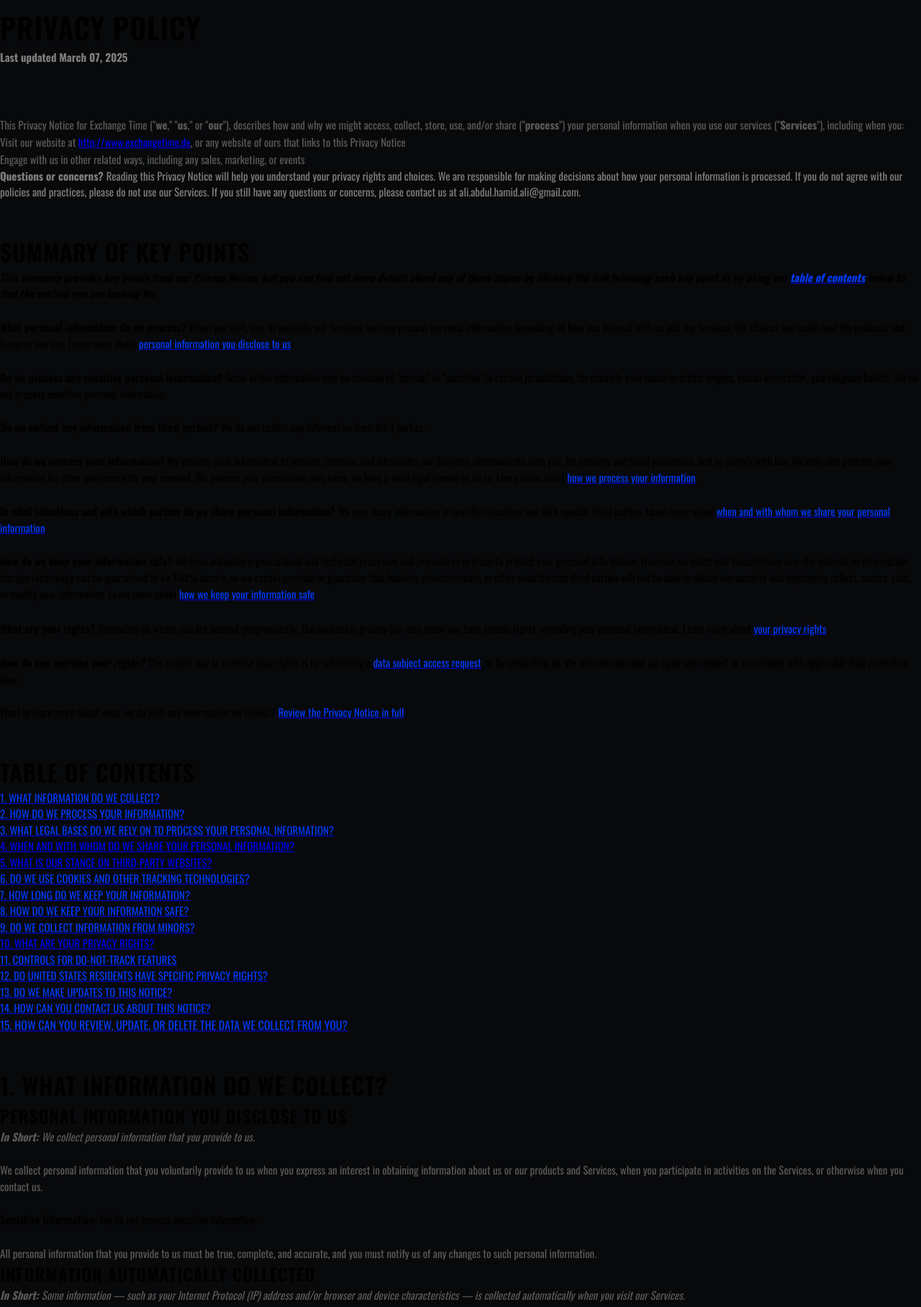
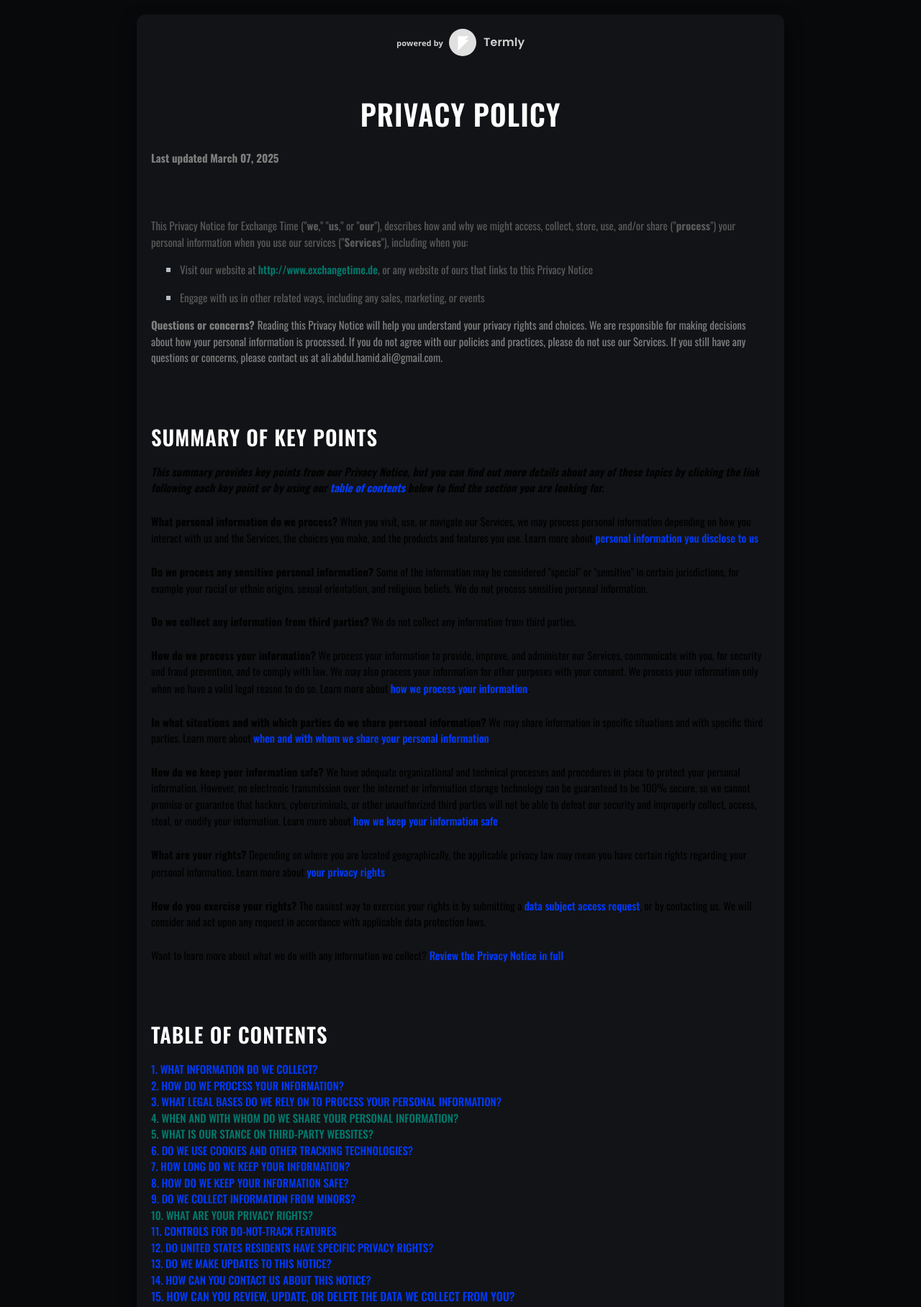
Before and after one commit to aliabdulhamida/Exchange-Time, a plain HTML site: page Privacy-Policy.html in a window 1280 px wide. Shown: the part 80-1896 px from the top of the page at 72% size. Drawn offline with nearby package versions, Linux system fonts and the light colour scheme.

Commit message:
Update style.css

```diff
--- a/style.css
+++ b/style.css
@@ -641,9 +641,111 @@
     background: var(--open);
 }
 
+.privacy-policy {
+    max-width: 900px;
+    width: 90%;
+    margin: 100px auto 40px; /* Space for fixed header and footer */
+    padding: 20px;
+    background: var(--card-bg);
+    border-radius: 12px;
+    box-shadow: 1px 12px 25px rgba(0, 0, 0, 0.7);
+}
+
+/* Headings */
+.privacy-policy h1 {
+    font-size: 2.5rem;
+    font-weight: 600;
+    text-transform: uppercase;
+    letter-spacing: 1px;
+    color: #fff;
+    margin-bottom: 20px;
+    text-align: center;
+}
+
+.privacy-policy h2 {
+    font-size: 1.8rem;
+    font-weight: 600;
+    text-transform: uppercase;
+    letter-spacing: 1px;
+    color: #fff;
+    margin: 30px 0 15px;
+}
+
+.privacy-policy h3 {
+    font-size: 1.3rem;
+    font-weight: 600;
+    text-transform: uppercase;
+    letter-spacing: 1px;
+    color: var(--open);
+    margin: 20px 0 10px;
+}
+
+/* Paragraphs and Text */
+.privacy-policy p {
+    font-size: 1rem;
+    font-weight: 400;
+    line-height: 1.6;
+    color: var(--text);
+    margin-bottom: 15px;
+}
+
+/* Lists */
+.privacy-policy ul,
+.privacy-policy ol {
+    margin: 15px 0 15px 20px;
+    padding-left: 20px;
+}
+
+.privacy-policy li {
+    font-size: 1rem;
+    font-weight: 400;
+    line-height: 1.6;
+    color: var(--text);
+    margin-bottom: 10px;
+}
+
+/* Links */
+.privacy-policy a {
+    color: var(--open);
+    text-decoration: none;
+    font-weight: 500;
+    transition: color 0.3s ease;
+}
+
+.privacy-policy a:hover {
+    color: #fff;
+    text-decoration: underline;
+}
+
+.privacy-policy a:active {
+    color: var(--closed);
+}
+
 @media (max-width: 600px) {
     .card {
         width: calc(50% - 1.2rem); /* 50% of container width minus half the gap */
+    }
+
+  .privacy-policy {
+        margin: 80px auto 30px; /* Adjusted for smaller screens */
+        padding: 15px;
+    }
+
+    .privacy-policy h1 {
+        font-size: 2rem;
+    }
+
+    .privacy-policy h2 {
+        font-size: 1.5rem;
+    }
+
+    .privacy-policy h3 {
+        font-size: 1.2rem;
+    }
+
+    .privacy-policy p,
+    .privacy-policy li {
+        font-size: 0.9rem;
     }
 
   #footer {
```
